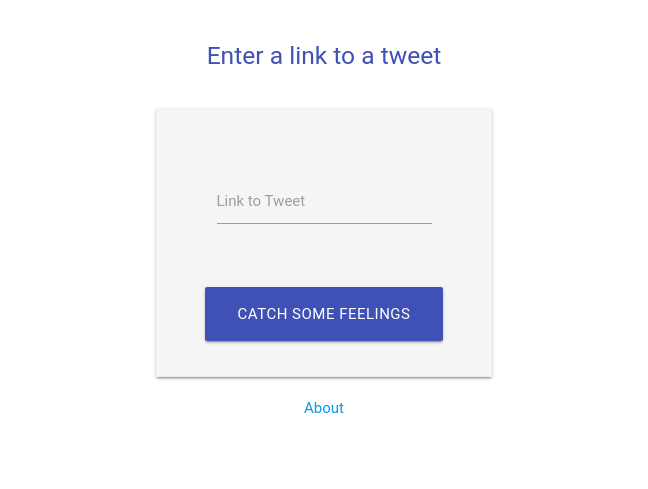
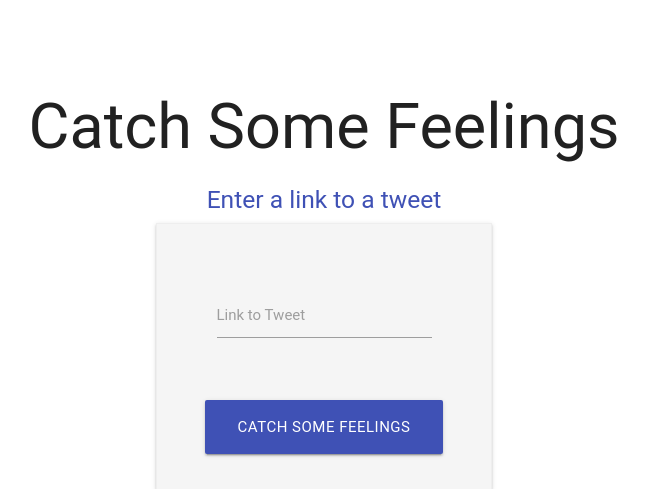
Before and after one commit to ASchneidman/cmu-hackathon-2017, a Flask app: page / in a window 1280 px wide. Shown: the top 489 px of the page, without its empty margins (316-964 px from the left). Run offline with Flask 2, Linux system fonts and the light colour scheme; some libraries are stand-ins or nearby versions; some web fonts are replaced.

Commit message:
pretty title

```diff
--- a/app/templates/index.html
+++ b/app/templates/index.html
@@ -47,11 +47,14 @@
   <main>
     <center>
 
-      <h5 class="indigo-text">Enter a link to a tweet</h5>
       <div class="section"></div>
 
       <div class="container">
-        <div class="z-depth-1 grey lighten-4 row" style="display: inline-block; padding: 32px 48px 0px 48px; border: 1px solid #EEE;">
+        <div class="jumbotron">
+			<h1>Catch Some Feelings</h1>
+		</div>
+		<h5 class="indigo-text">Enter a link to a tweet</h5>
+		<div class="z-depth-1 grey lighten-4 row" style="display: inline-block; padding: 32px 48px 0px 48px; border: 1px solid #EEE;">
 
           <form class="col s12" id="tweet">
             <div class='row'>
```
